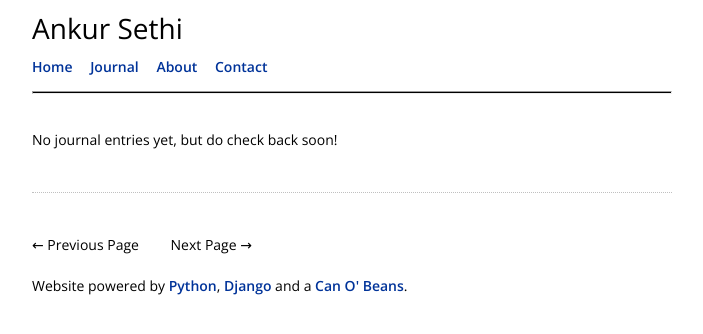
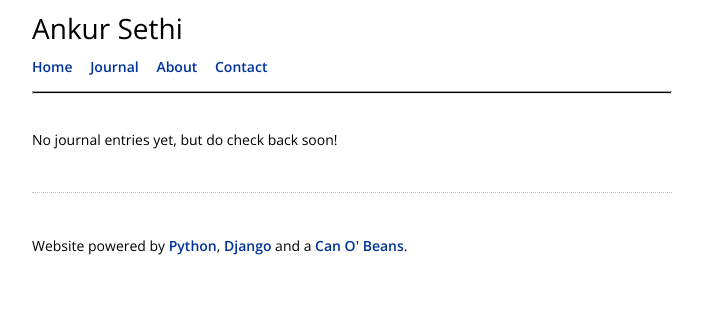
Before and after one commit to s3thi/can_o_beans, a Django app: page /journal/ in a window 1280 px wide. Shown: the top 334 px of the page, without its empty margins (288-991 px from the left). Run offline with Django 3.2, Linux system fonts and the light colour scheme; data that the repository does not hold is empty; style sheets or scripts are compiled from the project's sources.

Commit message:
Don't show pagination when there are no entries.

```diff
--- a/gravy/static/gravy/style.scss
+++ b/gravy/static/gravy/style.scss
@@ -103,7 +103,7 @@ ul {
 }
 
 #pagination {
-    margin-bottom: $line-height;
+    margin-bottom: 2 * $line-height;
 }
 
 #paginate_arrows {
--- a/journal/templates/journal/journal_index.html
+++ b/journal/templates/journal/journal_index.html
@@ -24,6 +24,7 @@
 {% endblock %}
 
 {% block pagination %}
+  {% if journal_entry_list %}
     <nav id="pagination">
       <span id="paginate_arrows">
         {% if page_obj.has_previous %}
@@ -39,4 +40,5 @@
         {% endif %}
       </span>
     </nav>
+  {% endif %}
 {% endblock %}
```
